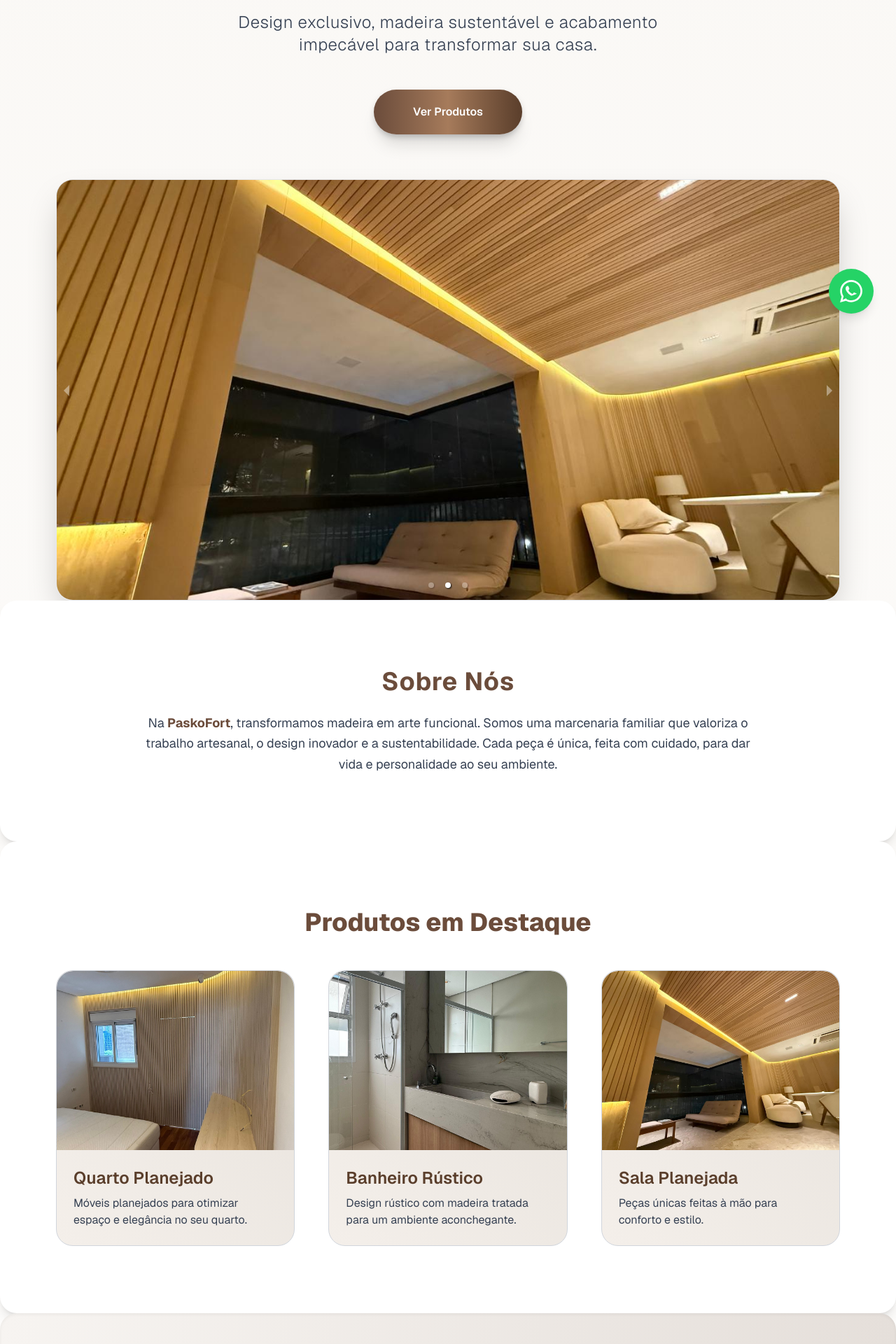
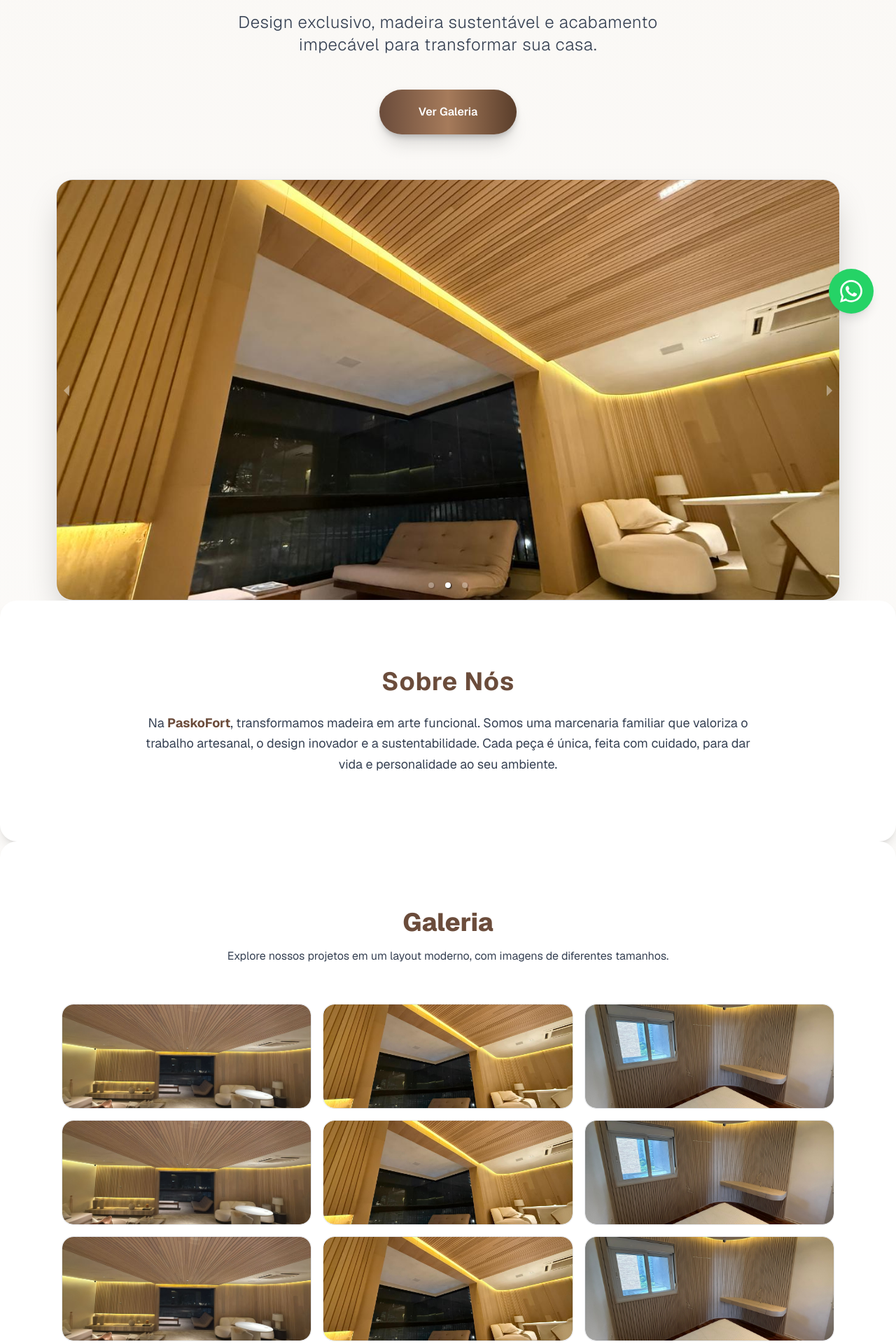
Before and after one commit to lucas-cercal/paskofort-site, a Next.js app: page / in a window 1280 px wide. Shown: the part 320-2240 px from the top of the page at 70% size. Built offline with nearby package versions, Linux system fonts and the light colour scheme.

Commit message:
feat: adiciona melhorias

```diff
--- a/src/app/page.tsx
+++ b/src/app/page.tsx
@@ -5,10 +5,25 @@ import "react-responsive-carousel/lib/styles/carousel.min.css";
 import { Carousel } from "react-responsive-carousel";
 import { motion } from "framer-motion";
 import { useEffect, useState } from "react";
-import Head from "next/head";
+
+const galeriaImagens = [
+  "/foto1.jpeg",
+  "/foto2.jpeg",
+  "/foto3.jpeg",
+  "/foto1.jpeg",
+  "/foto2.jpeg",
+  "/foto3.jpeg",
+  "/foto1.jpeg",
+  "/foto2.jpeg",
+  "/foto3.jpeg",
+  "/foto1.jpeg",
+  "/foto2.jpeg",
+  "/foto3.jpeg"
+];
 
 export default function Home() {
   const [scrolled, setScrolled] = useState(false);
+  const [lightboxIndex, setLightboxIndex] = useState<number | null>(null);
 
   // Detecta scroll para adicionar sombra na navbar
   useEffect(() => {
@@ -35,10 +50,10 @@ export default function Home() {
 
           <nav className="hidden md:flex space-x-10 text-gray-700 font-semibold uppercase tracking-wide">
             <a href="#sobre" className="hover:text-[#5A3E2B] transition-colors duration-300">Sobre</a>
-            <a href="#produtos" className="hover:text-[#5A3E2B] transition-colors duration-300">Produtos</a>
+            <a href="#galeria" className="hover:text-[#5A3E2B] transition-colors duration-300">Galeria</a>
             <a href="#processo" className="hover:text-[#5A3E2B] transition-colors duration-300">Processo</a>
             <a href="#depoimentos" className="hover:text-[#5A3E2B] transition-colors duration-300">Depoimentos</a>
-            <a href="#contato" className="hover:text-[#5A3E2B] transition-colors duration-300">Contato</a>
+            <a href="#orcamento" className="hover:text-[#5A3E2B] transition-colors duration-300">Orçamento</a>
           </nav>
         </div>
       </header>
@@ -78,14 +93,14 @@ export default function Home() {
           </motion.p>
           <motion.a
             whileHover={{ scale: 1.07 }}
-            href="#produtos"
+            href="#galeria"
             className="mt-12 inline-block rounded-full bg-gradient-to-r from-[#6B4C3B] via-[#A67B5B] to-[#5A3E2B] px-14 py-5 font-semibold text-white shadow-xl drop-shadow-lg hover:brightness-110 transition"
-            aria-label="Ver produtos"
+            aria-label="Ver Galeria"
           >
-            Ver Produtos
+            Ver Galeria
           </motion.a>
 
-          {/* CAROUSEL */}
+          {/* CAROUSEL HERO */}
           <motion.div
             initial={{ opacity: 0 }}
             animate={{ opacity: 1 }}
@@ -133,32 +148,92 @@ export default function Home() {
           </motion.div>
         </section>
 
-        {/* PRODUTOS */}
-        <section id="produtos" className="py-24 px-6 md:px-20 bg-white max-w-7xl mx-auto rounded-3xl shadow-lg">
-          <h2 className="text-4xl font-extrabold text-center text-[#6B4C3B] mb-12">Produtos em Destaque</h2>
-          <div className="grid gap-12 md:grid-cols-3">
-            {[
-              { title: "Quarto Planejado", image: "/foto4.jpeg", desc: "Móveis planejados para otimizar espaço e elegância no seu quarto." },
-              { title: "Banheiro Rústico", image: "/foto5.jpeg", desc: "Design rústico com madeira tratada para um ambiente aconchegante." },
-              { title: "Sala Planejada", image: "/foto2.jpeg", desc: "Peças únicas feitas à mão para conforto e estilo." },
-            ].map(({ title, image, desc }, i) => (
+        {/* GALERIA */}
+        <section id="galeria" className="py-24 px-6 md:px-20 bg-white max-w-7xl mx-auto rounded-3xl shadow-lg">
+          <motion.div
+            initial={{ opacity: 0, y: 40 }}
+            whileInView={{ opacity: 1, y: 0 }}
+            viewport={{ once: true }}
+            transition={{ duration: 0.8 }}
+            className="text-center mb-12"
+          >
+            <h2 className="text-4xl font-extrabold text-[#6B4C3B]">Galeria</h2>
+            <p className="mt-4 text-gray-700 max-w-2xl mx-auto">
+              Explore nossos projetos em um layout moderno, com imagens de diferentes tamanhos.
+            </p>
+          </motion.div>
+
+          {/* Container da galeria com altura fixa */}
+          <div className="max-h-[600px] overflow-y-auto scrollbar-thin scrollbar-thumb-[#6B4C3B]/60 scrollbar-track-gray-200 p-2">
+            <div className="grid grid-cols-2 md:grid-cols-3 gap-4 auto-rows-[150px]">
+              {galeriaImagens.map((src, i) => {
+                const rowSpan = Math.floor(Math.random() * 2) + 1; // 1 ou 2 linhas
+                return (
                   <motion.div
                     key={i}
-                whileHover={{ scale: 1.05, boxShadow: "0 10px 25px rgba(107,76,59,0.3)" }}
-                initial={{ opacity: 0, y: 30 }}
+                    whileHover={{ scale: 1.05, boxShadow: "0 10px 20px rgba(107,76,59,0.3)" }}
+                    initial={{ opacity: 0, y: 20 }}
                     whileInView={{ opacity: 1, y: 0 }}
                     viewport={{ once: true }}
-                transition={{ duration: 0.5, delay: i * 0.2 }}
-                className="rounded-3xl bg-gradient-to-tr from-[#F4EFEA] to-[#E8E3DD] overflow-hidden cursor-pointer border border-gray-300"
+                    transition={{ duration: 0.5 }}
+                    className={`relative rounded-2xl overflow-hidden cursor-pointer border border-gray-200 row-span-${rowSpan}`}
+                    onClick={() => setLightboxIndex(i)}
                   >
-                <Image src={image} alt={title} width={600} height={400} className="w-full h-64 object-cover rounded-t-3xl" />
-                <div className="p-6">
-                  <h3 className="text-2xl font-semibold text-[#5A3E2B]">{title}</h3>
-                  <p className="mt-2 text-gray-700">{desc}</p>
+                    <Image
+                      src={src}
+                      alt={`Foto ${i + 1}`}
+                      fill
+                      className="object-cover w-full h-full rounded-2xl"
+                      loading="lazy"
+                    />
+                  </motion.div>
+                );
+              })}
             </div>
-              </motion.div>
-            ))}
           </div>
+
+          {/* Lightbox */}
+          {lightboxIndex !== null && (
+            <div
+              className="fixed inset-0 bg-black/80 flex items-center justify-center z-50 p-4"
+              onClick={() => setLightboxIndex(null)}
+            >
+              <div className="relative max-w-6xl w-full">
+                <Image
+                  src={galeriaImagens[lightboxIndex]}
+                  alt={`Foto ${lightboxIndex + 1}`}
+                  width={1600}
+                  height={900}
+                  className="object-contain rounded-xl"
+                />
+                <button
+                  className="absolute top-4 right-4 text-white text-3xl font-bold"
+                  onClick={() => setLightboxIndex(null)}
+                  aria-label="Fechar"
+                >
+                  ×
+                </button>
+                {lightboxIndex > 0 && (
+                  <button
+                    className="absolute left-4 top-1/2 -translate-y-1/2 text-white text-3xl font-bold"
+                    onClick={(e) => { e.stopPropagation(); setLightboxIndex(lightboxIndex - 1); }}
+                    aria-label="Imagem anterior"
+                  >
+                    ‹
+                  </button>
+                )}
+                {lightboxIndex < galeriaImagens.length - 1 && (
+                  <button
+                    className="absolute right-4 top-1/2 -translate-y-1/2 text-white text-3xl font-bold"
+                    onClick={(e) => { e.stopPropagation(); setLightboxIndex(lightboxIndex + 1); }}
+                    aria-label="Próxima imagem"
+                  >
+                    ›
+                  </button>
+                )}
+              </div>
+            </div>
+          )}
         </section>
 
         {/* PROCESSO DE TRABALHO */}
@@ -252,11 +327,10 @@ export default function Home() {
               fill="currentColor"
               viewBox="0 0 24 24"
             >
-              <path d="M.057 24l1.687-6.163c-1.041-1.804-1.588-3.849-1.587-5.946.003-6.556 5.338-11.891 11.893-11.891 3.181.001 6.167 1.24 8.413 3.486 2.245 2.246 3.481 5.232 3.48 8.414-.003 6.557-5.338 11.892-11.893 11.892-1.99-.001-3.951-.502-5.688-1.449l-6.305 1.654zm6.597-3.807c1.676.995 3.276 1.591 5.392 1.593 5.448.003 9.887-4.439 9.889-9.885.002-5.462-4.427-9.89-9.89-9.892-5.452-.001-9.887 4.437-9.889 9.886-.001 2.225.651 3.891 1.746 5.634l-.999 3.648 3.927-1.618zm11.387-5.464c-.074-.124-.272-.198-.57-.347-.297-.149-1.758-.868-2.031-.967-.272-.099-.471-.149-.67.149-.198.297-.767.967-.939 1.164-.173.198-.347.223-.644.074-.297-.149-1.255-.462-2.39-1.475-.883-.788-1.48-1.761-1.653-2.059-.173-.297-.018-.458.13-.606.134-.133.297-.347.446-.521.149-.173.198-.297.297-.495.099-.198.05-.371-.025-.52-.075-.149-.67-1.611-.918-2.206-.242-.579-.487-.5-.67-.51l-.57-.01c-.198 0-.52.074-.792.371s-1.04 1.016-1.04 2.479 1.065 2.876 1.213 3.074c.149.198 2.095 3.2 5.076 4.487.709.306 1.262."></path>
+              <path d="M.057 24l1.687-6.163c-1.041-1.804-1.588-3.849-1.587-5.946.003-6.556 5.338-11.891 11.893-11.891 3.181.001 6.167 1.24 8.413 3.486 2.245 2.246 3.481 5.232 3.48 8.414-.003 6.557-5.338 11.892-11.893 11.892-1.99-.001-3.951-.502-5.688-1.449l-6.305 1.654zm6.597-3.807c1.676.995 3.276 1.591 5.392 1.593 5.448.003 9.887-4.439 9.889-9.885.002-5.462-4.427-9.89-9.89-9.892-5.452-.001-9.887 4.437-9.889 9.886-.001 2.225.651 3.891 1.746 5.634l-.999 3.648 3.927-1.618zm11.387-5.464c-.074-.124-.272-.198-.57-.347-.297-.149-1.758-.868-2.031-.967-.272-.099-.471-.149-.67.149-.198.297-.767.967-.939 1.164-.173.198-.347.223-.644.074-.297-.149-1.255-.462-2.39-1.475-.883-.788-1.48-1.761-1.653-2.059-.173-.297-.018-.458.13-.606.134-.133.297-.347.446-.521.149-.173.198-.297.297-.495.099-.198.05-.371-.025-.52-.075-.149-.67-1.611-.916-2.21-.242-.579-.487-.5-.67-.51l-.57-.01c-.198 0-.52.074-.792.372s-1.04 1.016-1.04 2.479 1.065 2.876 1.213 3.074c.149.198 2.095 3.2 5.076 4.487.709.306 1.262.489 1.694.625.712.227 1.36.195 1.872.118.571-.085 1.758-.719 2.006-1.413.248-.694.248-1.29.173-1.413z"/>
             </svg>
           </div>
         </a>
-
       </main>
     </>
   );
```
Lines whose indentation alone changed are shown as unchanged.
